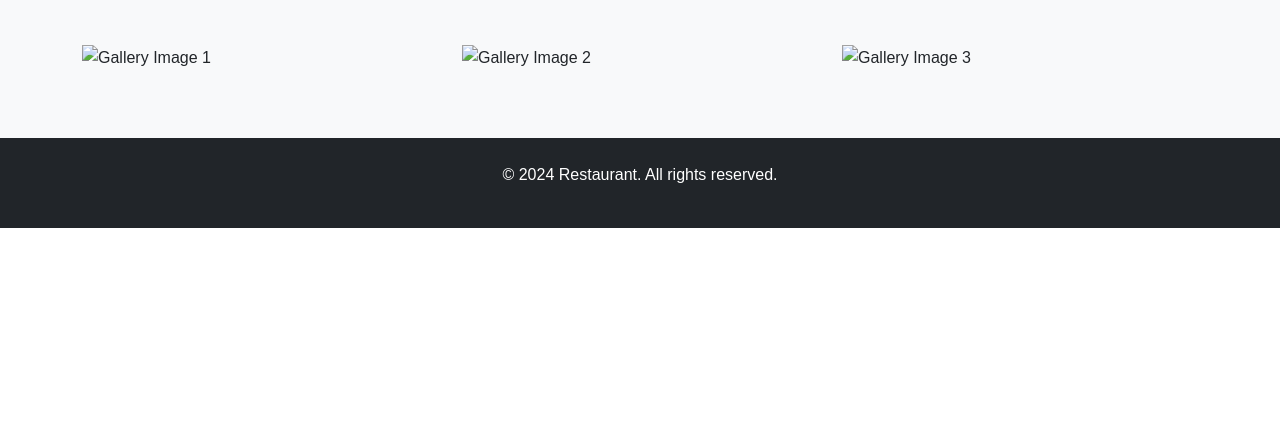
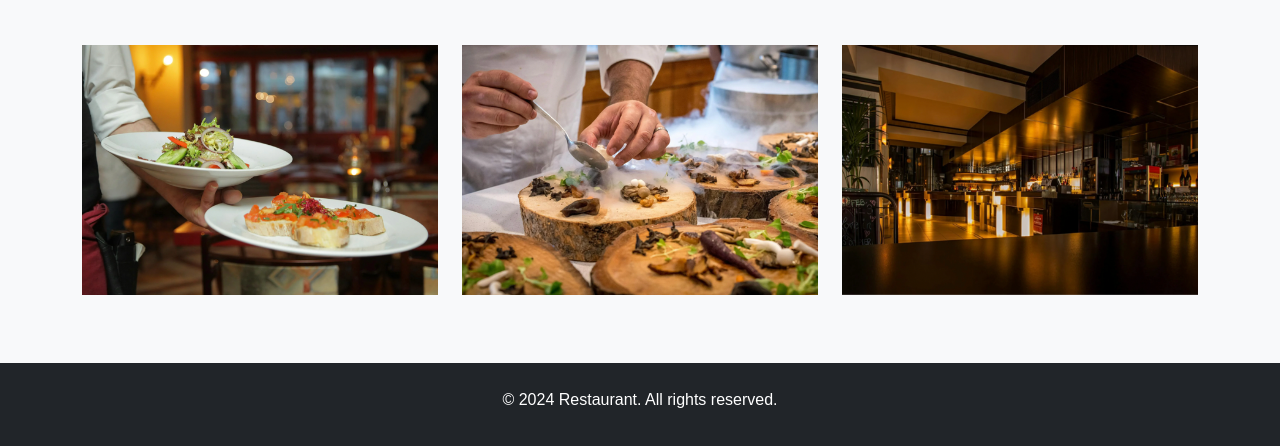
Before and after one commit to Zikratayab/restaurant-website, a plain HTML site: page about.html in a window 1280 px wide. Shown: the part 378-824 px from the top of the page. Before the commit the page ends 800 px from the top, so only its background shows below. Drawn offline with nearby package versions, Linux system fonts and the light colour scheme; files that its build step writes are made by us from their sources; the site is published under a folder, as on GitHub Pages, so addresses that start at the root find nothing.

Commit message:
Update about.html

```diff
--- a/about.html
+++ b/about.html
@@ -39,13 +39,13 @@
       <h2 class="text-center mb-5">Our Gallery</h2>
       <div class="row">
         <div class="col-md-4">
-          <img src="/images/gallery-one.png" class="img-fluid" alt="Gallery Image 1">
+          <img src="images/gallery-one.png" class="img-fluid" alt="Gallery Image 1">
         </div>
         <div class="col-md-4">
-          <img src="/images/gallery-two.png" class="img-fluid" alt="Gallery Image 2">
+          <img src="images/gallery-two.png" class="img-fluid" alt="Gallery Image 2">
         </div>
         <div class="col-md-4">
-          <img src="/images/gallery-three.png" class="img-fluid" alt="Gallery Image 3">
+          <img src="images/gallery-three.png" class="img-fluid" alt="Gallery Image 3">
         </div>
       </div>
     </div>
```
